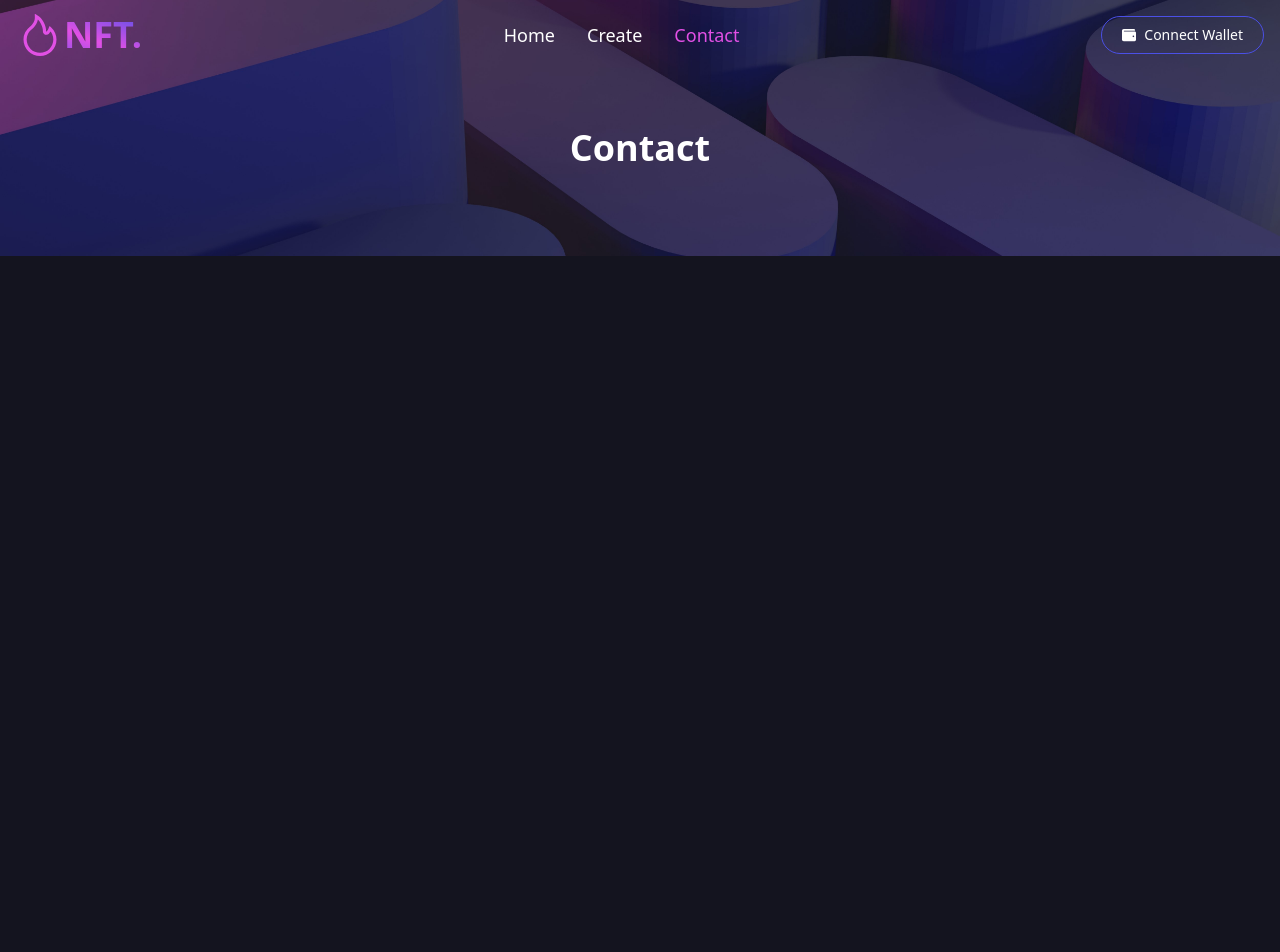
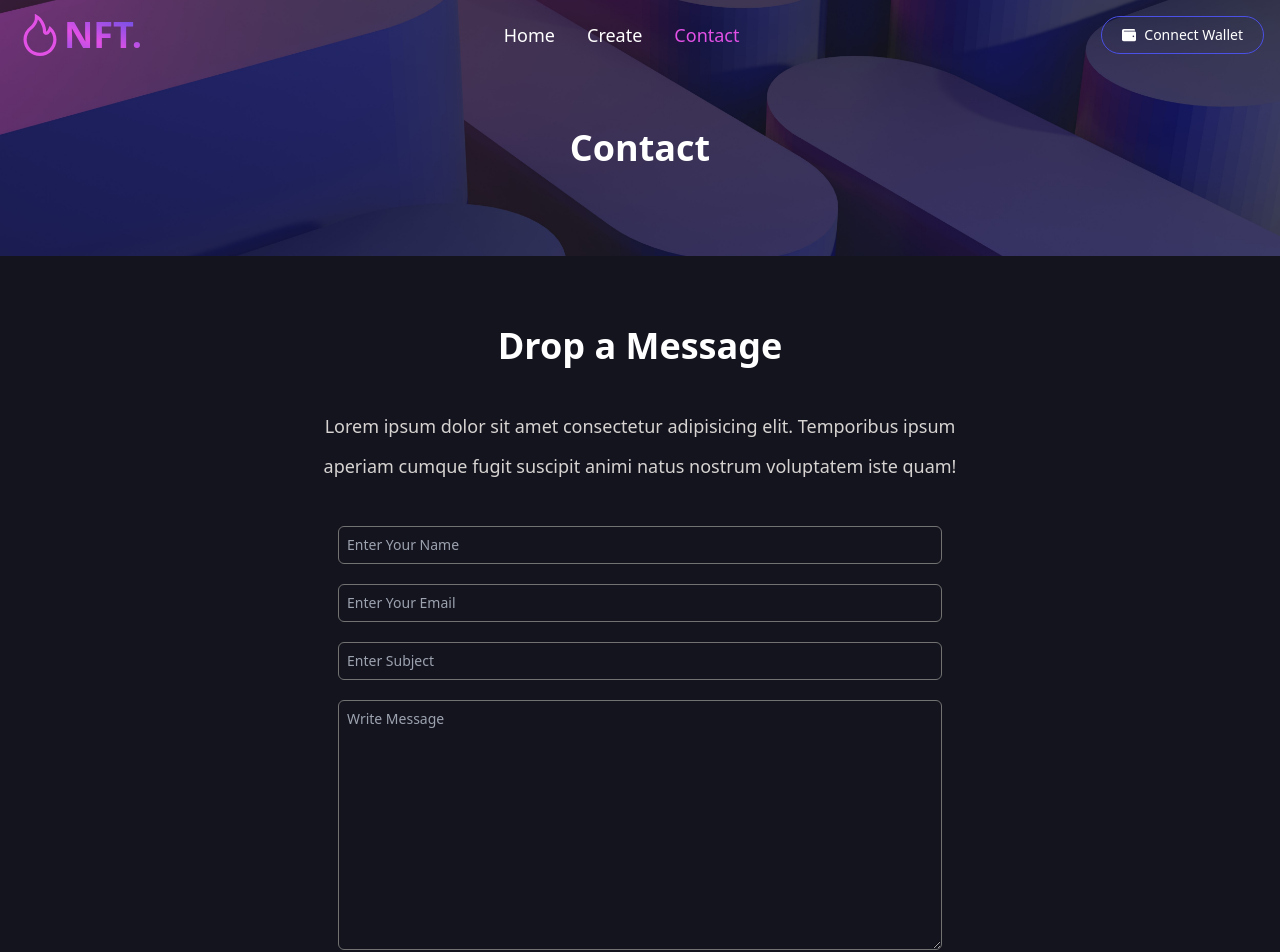
Before and after one commit to AmirxOne/NFT, a React (Create React App) app: page /contact in a window 1280 px wide. Shown: the top 952 px of the page. Built offline with nearby package versions, Linux system fonts and the light colour scheme.

Commit message:
Create Contact Page

```diff
--- a/src/pages/Contact.js
+++ b/src/pages/Contact.js
@@ -7,9 +7,41 @@ const Contact = () => {
     return (
         <div>
             <Poster/>
-            <div className='h-[1000px] w-full'>
-
+            <div className='w-full flex flex-col items-center justify-center text-white'>
+                <h1 className='px-4 font-semibold text-4xl mb-10'>Drop a Message</h1>
+                <p className='px-2 s:px-10 lg:px-80 text-lg text-center text-stone-300 leading-10 mb-10'>Lorem ipsum dolor sit amet consectetur adipisicing elit. Temporibus ipsum aperiam cumque fugit suscipit animi natus nostrum voluptatem iste quam!</p>
             </div>
+            <form className='  md:w-[636px] flex flex-col mx-auto px-4' action="">
+                    <div className='flex flex-col mb-5'>
+                        <input
+                            spellCheck={false}
+                            className='text-white outline-0 bg-transparent border-[1px] border-[#727272] rounded-md text-sm p-2 w-full'
+                            placeholder='Enter Your Name'
+                            type='text' />
+                    </div>
+                    <div className='flex flex-col mb-5'>
+                        <input
+                            spellCheck={false}
+                            className='text-white outline-0 bg-transparent border border-[#727272] rounded-md text-sm p-2 w-full'
+                            placeholder='Enter Your Email'
+                            type={'text'}/>
+                    </div>
+                    <div className='flex flex-col mb-5'>
+                        <input
+                            spellCheck={false}
+                            className='text-white outline-0 bg-transparent border border-[#727272] rounded-md text-sm p-2 w-full'
+                            placeholder='Enter Subject'
+                            type={'text'}/>
+                    </div>
+                    <div className='flex flex-col mb-5'>
+                        <textarea
+                            spellCheck={false}
+                            className='text-white outline-0 bg-transparent border border-[#727272] rounded-md text-sm p-2 w-full min-h-[250px]'
+                            placeholder='Write Message'>
+                        </textarea>
+                    </div>
+                    <button className='mx-auto mt-5 px-5 py-2 bg-stone-100 rounded-md w-44'>Send a Message</button>
+            </form>
         </div>
     );
 };
```
